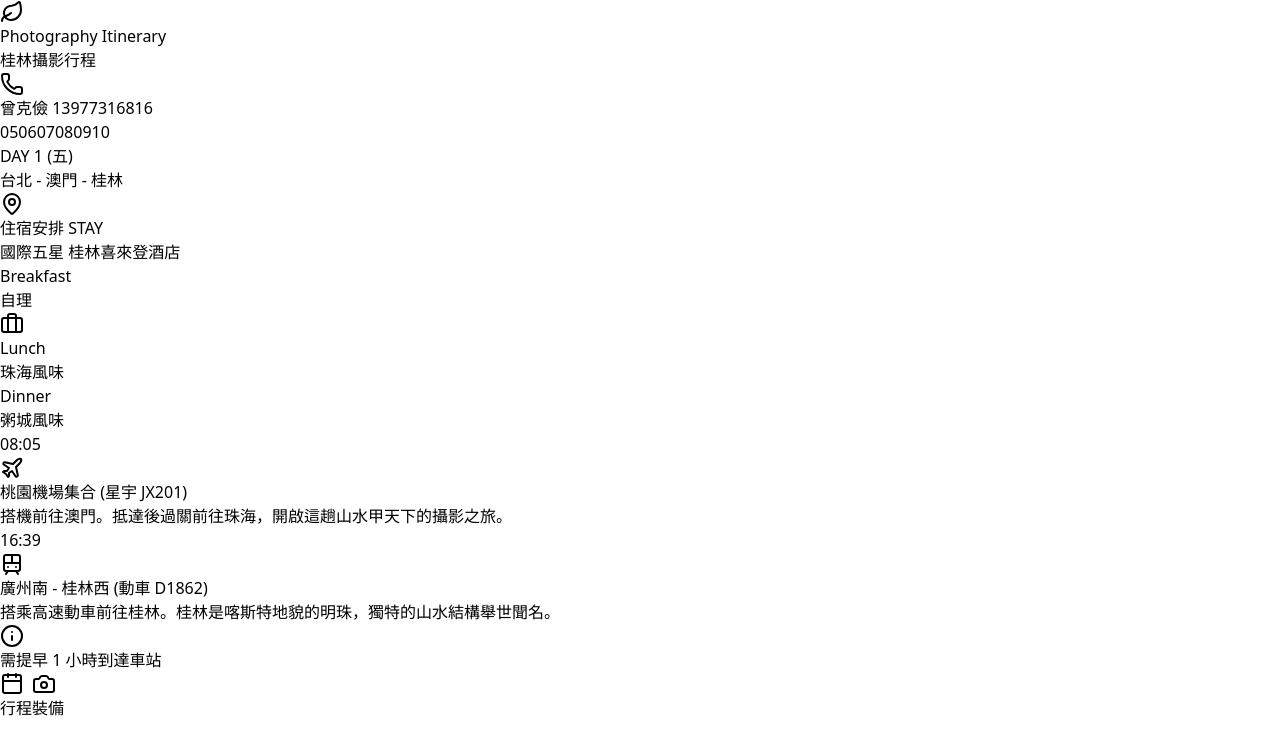
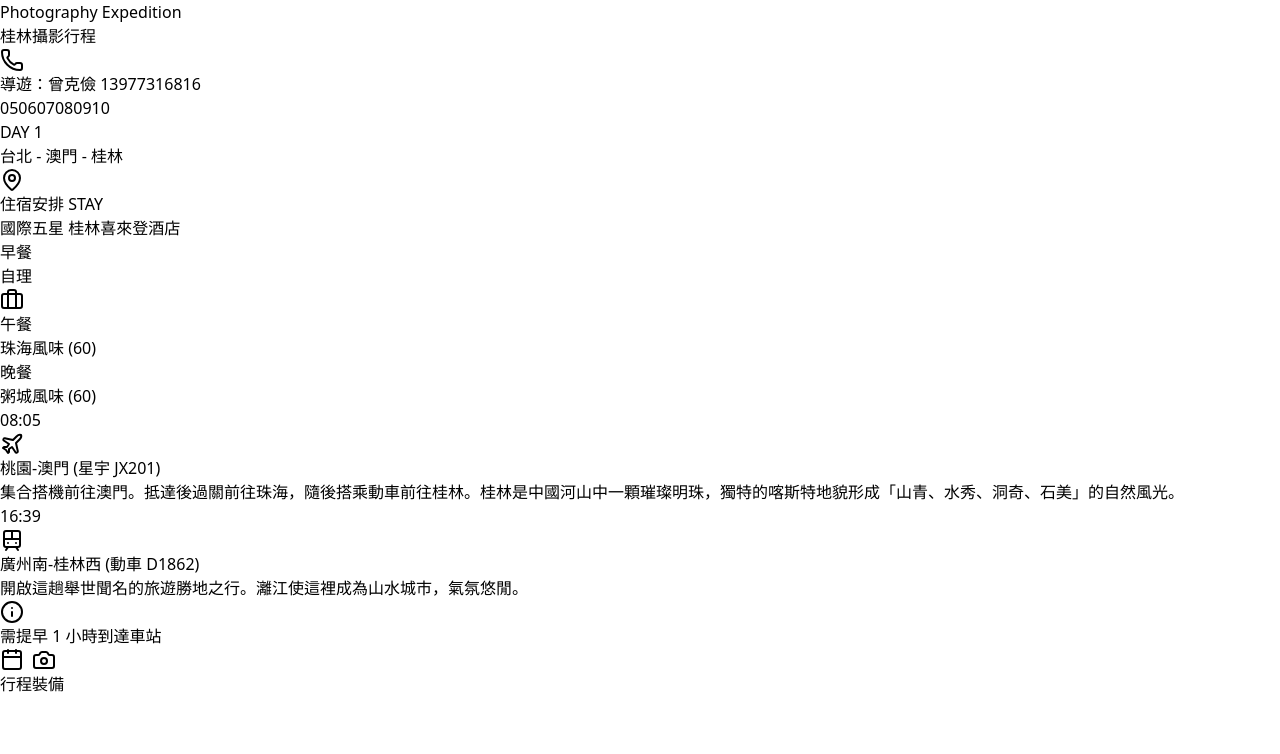
Before and after one commit to kmtsvlee/guilin-trip, a React (Vite) app: page / in a window 1280 px wide. Shown: the top 754 px of the page. Built offline with nearby package versions, Linux system fonts and the light colour scheme.

Commit message:
style: 高質感機能風桂林手帳，含裝備切換按鈕

```diff
--- a/src/App.tsx
+++ b/src/App.tsx
@@ -1,6 +1,6 @@
 import { useState } from 'react';
-// 嚴格對齊引入清單，確保下方全部用到，消滅所有警告
-import { Camera, MapPin, Phone, Briefcase, Info, ChevronRight, Calendar, Luggage, Plane, Train, Leaf } from 'lucide-react';
+// 精確引入下方會用到的 10 個圖示，不多不少，消滅所有 unused 警告
+import { Camera, MapPin, Phone, Briefcase, Info, ChevronRight, Calendar, Luggage, Plane, Train } from 'lucide-react';
 
 interface DayData {
   date: string;
@@ -15,60 +15,60 @@ const schedule: DayData[] = [
   {
     date: "06/05", dayOfWeek: "五", location: "台北 - 澳門 - 桂林",
     stay: "國際五星 桂林喜來登酒店",
-    meals: { b: "自理", l: "珠海風味", d: "粥城風味" },
+    meals: { b: "自理", l: "珠海風味 (60)", d: "粥城風味 (60)" },
     items: [
-      { t: "08:05", title: "桃園機場集合 (星宇 JX201)", desc: "搭機前往澳門。抵達後過關前往珠海，開啟這趟山水甲天下的攝影之旅。", icon: "plane" },
-      { t: "16:39", title: "廣州南 - 桂林西 (動車 D1862)", desc: "搭乘高速動車前往桂林。桂林是喀斯特地貌的明珠，獨特的山水結構舉世聞名。", note: "需提早 1 小時到達車站", icon: "train" }
+      { t: "08:05", title: "桃園-澳門 (星宇 JX201)", desc: "集合搭機前往澳門。抵達後過關前往珠海，隨後搭乘動車前往桂林。桂林是中國河山中一顆璀璨明珠，獨特的喀斯特地貌形成「山青、水秀、洞奇、石美」的自然風光。", icon: "plane" },
+      { t: "16:39", title: "廣州南-桂林西 (動車 D1862)", desc: "開啟這趟舉世聞名的旅遊勝地之行。灕江使這裡成為山水城市，氣氛悠閒。", note: "需提早 1 小時到達車站", icon: "train" }
     ]
   },
   {
     date: "06/06", dayOfWeek: "六", location: "桂林 - 陽朔",
     stay: "准五星 新西街麗華酒店",
-    meals: { b: "飯店內", l: "農家宴", d: "陽朔啤酒魚" },
+    meals: { b: "飯店內", l: "農家宴 (60)", d: "啤酒魚 (60)" },
     items: [
-      { t: "09:00", title: "遇龍河三橋風光", desc: "拍攝遇龍河上的富里橋、金龍橋與遇龍橋。這裡水流平緩，倒影清晰，是拍攝田園山水的絕佳地點。", icon: "camera" },
-      { t: "17:00", title: "興坪漁火攝影", desc: "安排傳統漁翁進行漁火拍攝，包含竹筏、魚鷹、煤油燈。在暮色下捕捉灕江最經典的人文畫面。", note: "漁火拍攝約 2 小時，包含模特費用", icon: "camera" }
+      { t: "09:00", title: "遇龍河三橋風光", desc: "拍攝富里橋、金龍橋與遇龍橋。橋長與倒影相接，酷似一輪滿月。遇龍河兩岸山峰清秀，竹木繁茂，水質清澈，是絕佳的田園水墨畫面。", icon: "camera" },
+      { t: "17:00", title: "興坪漁火攝影 (含漁翁)", desc: "傳統漁事活動在暮色下展現神采。漁民利用魚鷹獵食，竹筏上的煤油燈火與灕江大背景融為一體，捕捉如畫般的奇妙景觀。", note: "拍攝約 2 小時，包含模特漁翁", icon: "camera" }
     ]
   },
   {
     date: "06/07", dayOfWeek: "日", location: "陽朔 - 相公山",
     stay: "相公山山莊 或 同級",
-    meals: { b: "飯店內", l: "蝴蝶莊園", d: "陽朔風味餐" },
+    meals: { b: "飯店內", l: "蝴蝶莊園 (60)", d: "陽朔風味餐 (60)" },
     items: [
-      { t: "05:00", title: "相公山日出攝影", desc: "登上相公山舉目遠眺，群峰排列有序，蜿蜒流淌的灕江就在腳下，是捕捉雲海日出的頂級機位。", icon: "camera" },
-      { t: "16:00", title: "陽朔西街風情", desc: "體驗具備 1400 多年歷史的古鎮街區，拍攝明清風格建築與中西合璧的小鎮氛圍。", note: "此處可自由拍攝人文寫實", icon: "camera" }
+      { t: "09:00", title: "陽朔公園 + 西山 + 西街", desc: "西街是 1400 多年歷史的古鎮街區，明清時期風格與中西合璧的異國風情咖啡館、酒吧交織，形成獨特的旅遊景點。", icon: "camera" },
+      { t: "16:00", title: "烏龍泉拍攝夕陽", desc: "烏龍泉是拍攝田園光影的著名基地，捕捉群峰排列有序、蜿蜒流淌的灕江美景。", note: "此處為攝影愛好者必選位", icon: "camera" }
     ]
   },
   {
-    date: "06/08", dayOfWeek: "一", location: "陽朔 - 龍脊梯田",
-    stay: "龍脊全景樓民宿",
-    meals: { b: "飯店內", l: "壯寨風味", d: "龍勝風味" },
+    date: "06/08", dayOfWeek: "一", location: "相公山 - 龍脊梯田",
+    stay: "龍脊九龍五虎觀景臺 - 林舍民宿",
+    meals: { b: "飯店內", l: "壯寨風味 (60)", d: "龍勝風味 (60)" },
     items: [
-      { t: "09:00", title: "黃洛瑤寨探訪", desc: "探訪紅瑤族聚居地，拍攝傳統建築與長髮民俗表演，感受大山深處的人文魅力。", icon: "camera" },
-      { t: "15:00", title: "龍脊梯田 - 平安壯寨", desc: "拍攝「九龍五虎」與「七星伴月」奇觀。如階梯般的田埂隨山勢起伏，線條感極強。", note: "需換乘景區電車，建議攜帶輕便相機", icon: "camera" }
+      { t: "05:00", title: "相公山日出攝影", desc: "登上相公山舉目遠眺，雲海、日出、彩霞吸引無數攝影師。灕江在此處迴轉，層次感豐富。", icon: "camera" },
+      { t: "15:00", title: "龍脊平安壯寨梯田", desc: "拍攝「九龍五虎」與「七星伴月」奇觀。九龍指九條山梁，五虎指微凸小山頭。七個小山包疊立在田中央，守護著彎彎的月亮田。", note: "需換乘景區電車，行李建議輕便", icon: "camera" }
     ]
   },
   {
     date: "06/09", dayOfWeek: "二", location: "龍脊 - 桂林市區",
     stay: "國際五星 桂林喜來登酒店",
-    meals: { b: "飯店內", l: "竹筒飯風味", d: "九龍酒家" },
+    meals: { b: "飯店內 (需打包)", l: "竹筒飯 (60)", d: "九龍酒家 (60)" },
     items: [
-      { t: "05:30", title: "梯田晨霧日出", desc: "清晨的龍脊常有霧氣繚繞。拍攝晨曦灑在水田上的反光，呈現如詩如畫的層次感。", icon: "camera" },
-      { t: "19:00", title: "兩江四湖夜景", desc: "拍攝日月雙塔在湖面上的璀璨倒影。金塔與銀塔交相輝映，是桂林市標誌性夜景。", note: "建議使用三腳架，慢門攝影", icon: "camera" }
+      { t: "05:30", title: "平安壯寨 1 號點日出", desc: "捕捉梯田水面反射的晨曦。龍脊梯田規模極為宏大，線條隨山勢起伏，如詩如畫。", icon: "camera" },
+      { t: "19:00", title: "兩江四湖夜景 (含日月雙塔)", desc: "灕江、桃花江、榕湖、杉湖等環城水系，展現古建築與現代燈光交映。日月雙塔與象鼻山遙遙相望，是桂林地標夜景。", note: "建議使用三腳架進行慢門攝影", icon: "camera" }
     ]
   },
   {
     date: "06/10", dayOfWeek: "三", location: "桂林 - 澳門 - 台北",
-    meals: { b: "打包餐盒", l: "四合院風味", d: "自理" },
+    meals: { b: "打包餐盒", l: "四合院 (60)", d: "自理" },
     items: [
-      { t: "09:34", title: "桂林西 - 廣州南 (動車 G2231)", desc: "搭乘高鐵返回廣州及珠海。收拾行囊與回憶，準備返台。", icon: "train" },
-      { t: "20:50", title: "澳門機場 (星宇 JX206)", desc: "帶著滿滿的攝影作品，搭機返回溫暖的家。", note: "4/21 記得確認售票狀況", icon: "plane" }
+      { t: "09:34", title: "桂林西 - 廣州南 (動車 G2231)", desc: "收拾行囊，帶著滿滿的攝影大片準備返程。經過珠海情侶路與日月貝大劇院。", icon: "train" },
+      { t: "20:50", title: "澳門機場 (星宇 JX206)", desc: "搭機返回桃園。這趟攝影遠征將山水與民俗人文完美融合在快門中。", note: "4/21 記得確認售票狀況", icon: "plane" }
     ]
   }
 ];
 
-const gearData = [
-  { cat: "攝影器材 / GEAR", list: ["機身 x 2 (含備機)", "16-35mm 廣角 (主拍梯田)", "24-70mm 萬用", "70-200mm (漁翁特寫)", "三腳架/減光鏡/快門線", "備用電池 x 5"] },
+const gearList = [
+  { cat: "攝影器材 / GEAR", list: ["機身 x 2 (含備機)", "16-35mm 廣角 (拍梯田)", "24-70mm 萬用", "70-200mm (漁翁特寫)", "三腳架/減光鏡/快門線", "備用電池 x 5"] },
   { cat: "必備物資 / ESSENTIALS", list: ["護照 / 台胞證", "個人藥品 / 防蚊液", "雨衣 / 遮陽傘", "機能服飾 / 輕便球鞋"] }
 ];
 
@@ -76,27 +76,24 @@ export default function App() {
   const [day, setDay] = useState(0);
   const [tab, setTab] = useState<'plan' | 'gear'>('plan');
 
-  // 核心安全處理：確保資料絕對存在，消滅所有紅字警告
-  const c = schedule[day]!;
+  // 核心安全處理：確保資料絕對存在，消滅所有 TypeScript 紅字警告
+  const c = schedule[day] as DayData;
 
   return (
     <div className="min-h-screen bg-[#F1F5F2] text-[#2D3A30] font-sans antialiased pb-32">
-      {/* Header */}
+      {/* Header Section */}
       <header className="pt-10 px-6 pb-6 text-center">
-        <div className="flex justify-center mb-1">
-          <Leaf className="w-4 h-4 text-[#2D5A27] opacity-60 animate-bounce" />
-        </div>
-        <div className="text-[10px] font-black tracking-[0.3em] text-[#2D5A27] opacity-60 mb-1 uppercase italic underline underline-offset-4 decoration-[#2D5A27]/20">Photography Itinerary</div>
+        <div className="text-[10px] font-black tracking-[0.3em] text-[#2D5A27] opacity-60 mb-1 uppercase italic underline underline-offset-4 decoration-[#2D5A27]/20">Photography Expedition</div>
         <h1 className="text-3xl font-black text-[#2D5A27] tracking-tighter uppercase">桂林攝影行程</h1>
         <div className="mt-4 flex justify-center">
            <div className="bg-white/90 px-4 py-1.5 rounded-full border border-[#D1DDD5] flex items-center gap-2 shadow-sm">
              <Phone className="w-3 h-3 text-[#2D5A27]" />
-             <span className="text-[11px] font-bold text-[#4A5D50]">曾克儉 13977316816</span>
+             <span className="text-[11px] font-bold text-[#4A5D50]">導遊：曾克儉 13977316816</span>
            </div>
         </div>
       </header>
 
-      {/* Day Tabs */}
+      {/* Date Selector */}
       <nav className="flex gap-3 px-6 overflow-x-auto no-scrollbar mb-8">
         {schedule.map((d, i) => (
           <button key={i} onClick={() => setDay(i)} className={`px-6 py-2.5 rounded-full text-xs font-bold transition-all shrink-0 border ${day === i ? 'bg-[#2D5A27] text-white border-[#2D5A27] shadow-lg scale-105' : 'bg-white text-[#2D5A27] border-[#D1DDD5]'}`}>
@@ -108,12 +105,12 @@ export default function App() {
       {tab === 'plan' ? (
         <main className="px-6 space-y-6 animate-in fade-in duration-500">
           <div className="text-center">
-            <h2 className="text-2xl font-black text-[#2D5A27] italic uppercase leading-none">DAY {day + 1} ({c.dayOfWeek})</h2>
+            <h2 className="text-2xl font-black text-[#2D5A27] italic uppercase">DAY {day + 1}</h2>
             <div className="text-[#2D5A27] font-bold tracking-[0.2em] mt-2 opacity-80 uppercase text-[10px] bg-[#2D5A27]/5 py-1 rounded inline-block px-3">{c.location}</div>
           </div>
 
-          {/* Stay & Meals Card (Forest Green Style) */}
-          <div className="bg-[#2D5A27] text-white p-6 rounded-[2.2rem] shadow-xl space-y-5 border-b-4 border-[#1A3A1A]">
+          {/* Stay & Meals Card (Forest Green) */}
+          <div className="bg-[#2D5A27] text-white p-6 rounded-[2.5rem] shadow-xl space-y-5 border-b-4 border-[#1A3A1A]">
              {c.stay && (
                <div className="flex gap-4 border-b border-white/10 pb-4">
                  <MapPin className="w-5 h-5 shrink-0 opacity-70 mt-1" />
@@ -125,22 +122,22 @@ export default function App() {
              )}
              <div className="grid grid-cols-3 gap-2 pt-1 text-center items-center">
                <div className="flex flex-col items-center">
-                  <div className="text-[8px] opacity-50 mb-1 uppercase tracking-tighter">Breakfast</div>
+                  <div className="text-[8px] opacity-50 mb-1 uppercase tracking-tighter">早餐</div>
                   <div className="text-[11px] font-bold">{c.meals.b}</div>
                </div>
                <div className="border-x border-white/10 flex flex-col items-center px-1">
                   <Briefcase className="w-3.5 h-3.5 mb-1 opacity-40" />
-                  <div className="text-[8px] opacity-50 mb-1 uppercase tracking-tighter">Lunch</div>
+                  <div className="text-[8px] opacity-50 mb-1 uppercase tracking-tighter">午餐</div>
                   <div className="text-[11px] font-bold">{c.meals.l}</div>
                </div>
                <div className="flex flex-col items-center">
-                  <div className="text-[8px] opacity-50 mb-1 uppercase tracking-tighter">Dinner</div>
+                  <div className="text-[8px] opacity-50 mb-1 uppercase tracking-tighter">晚餐</div>
                   <div className="text-[11px] font-bold">{c.meals.d}</div>
                </div>
              </div>
           </div>
 
-          {/* Timeline Section */}
+          {/* Timeline */}
           <div className="space-y-6 pt-4 pb-12">
             {c.items.map((it, i) => (
               <div key={i} className="flex gap-4">
@@ -174,9 +171,9 @@ export default function App() {
         <main className="px-6 space-y-6 animate-in slide-in-from-bottom-4 duration-500">
           <div className="text-center py-6">
             <h2 className="text-2xl font-black text-[#2D5A27] italic uppercase tracking-tighter leading-none">Gear Checklist</h2>
-            <div className="text-[9px] text-[#A0B0A5] font-bold tracking-[0.3em] uppercase mt-2">Ready for Landscape</div>
+            <div className="text-[9px] text-[#A0B0A5] font-bold tracking-[0.3em] uppercase mt-2">Ready to Go</div>
           </div>
-          {gearData.map((g, i) => (
+          {gearList.map((g, i) => (
             <div key={i} className="bg-white rounded-[2rem] p-6 border border-[#D1DDD5] shadow-sm">
               <h3 className="flex items-center gap-2 text-[#2D5A27] font-black text-[12px] mb-4 border-b border-[#F1F5F2] pb-3 uppercase tracking-[0.1em]">
                 <Luggage className="w-4 h-4" /> {g.cat}
@@ -193,13 +190,13 @@ export default function App() {
         </main>
       )}
 
-      {/* Persistent Bottom Tab Bar (Dark Emerald Style) */}
+      {/* Persistent Bottom Tab Bar (Deep Green) */}
       <div className="fixed bottom-8 left-10 right-10 flex justify-center z-50">
         <div className="bg-[#1A2E1F]/90 backdrop-blur-xl px-2 py-2 rounded-full flex gap-1 shadow-[0_20px_50px_rgba(0,0,0,0.3)] border border-white/10">
           <button onClick={() => setTab('plan')} className={`flex items-center gap-2 px-7 py-3 rounded-full text-xs font-black transition-all ${tab === 'plan' ? 'bg-[#2D5A27] text-white shadow-lg' : 'text-zinc-500 hover:text-white'}`}>
             <Calendar className="w-4 h-4" /> 行程
           </button>
-          <button onClick={() => setTab('gear')} className={`flex items-center gap-2 px-7 py-3 rounded-full text-xs font-black transition-all ${tab === 'gear' ? 'bg-[#2D5A27] text-white shadow-lg' : 'text-zinc-500 hover:text-white'}`}>
+          <button onClick={() => setTab('gear')} className={`flex items-center gap-2 px-7 py-3 rounded-full text-xs font-black transition-all ${tab === 'gear' ? 'bg-[#2D5A27] text-white shadow-lg' : 'text-zinc-400 hover:text-white'}`}>
             <Camera className="w-4 h-4" /> 裝備
           </button>
         </div>
```
